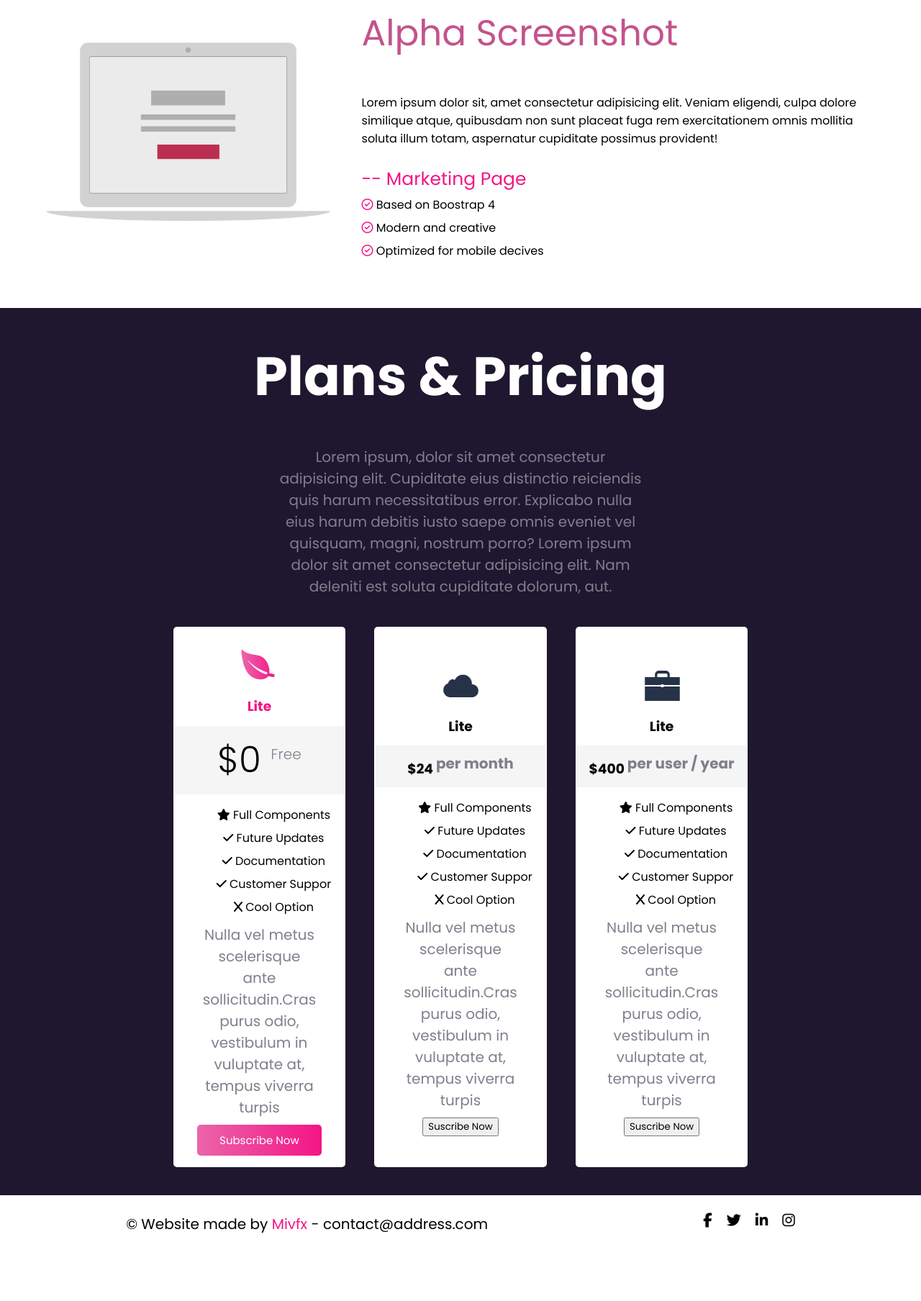
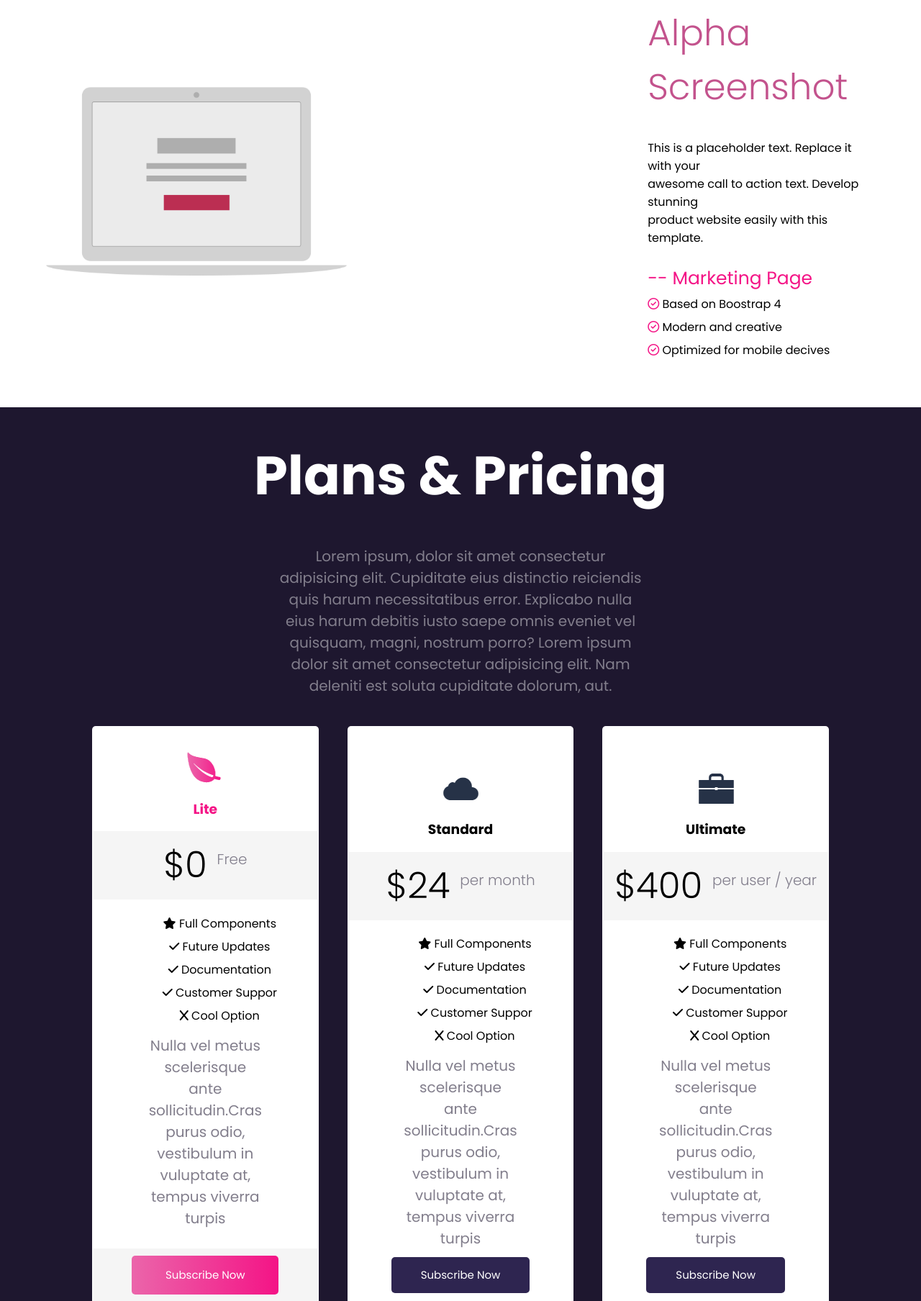
Before and after one commit to sarabarmar/proyecto-bleux, a plain HTML site: page index.html in a window 1280 px wide. Shown: the part 992-2800 px from the top of the page at 72% size. Before the commit the page ends 2734 px from the top, so only its background shows below. Drawn offline with Linux system fonts and the light colour scheme.

Commit message:
Segundo commit

```diff
--- a/index.html
+++ b/index.html
@@ -33,10 +33,13 @@
                 </h1>
                 <p>
                     We build this template to help you create modern
+                    <br>
                     and beutiful marketing page.
                 </p>
+                <div class="botonesinicio">
                     <button class="botonpage">Downloand it now</button>
                     <button class="boton2">Feactures</button>
+                </div>
             </div>
             <div class="fondoimagen">
                 <img src="asset/image/phone.png" alt="Celular">
@@ -46,7 +49,7 @@
     <section class="seccion2">
         <h2>Fonctionnalités</h2>
         <div class="horizontal">
-            <div class="comptador">
+            <div class="computador">
                 <img src="asset/image/laptop.png" alt="Computador">
             </div>
             <div class="texto">
@@ -55,9 +58,9 @@
                 </h3>
                 <br>
                 <p>
-                    Lorem ipsum dolor sit, amet consectetur adipisicing elit. Veniam eligendi, culpa dolore similique
-                    atque, quibusdam non sunt placeat fuga rem exercitationem omnis mollitia soluta illum totam,
-                    aspernatur cupiditate possimus provident!
+                   This is a placeholder text. Replace it with your
+                   <br>awesome call to action text. Develop stunning
+                   <br>product website easily with this template.
                 </p>
                 <br>
                 <h4>
@@ -105,16 +108,20 @@
                     Nulla vel metus scelerisque ante sollicitudin.Cras purus odio, vestibulum in vuluptate at, tempus
                     viverra turpis
                 </p>
+                <div class="gris">
                 <button class="botoncarta1">Subscribe Now</button>
+            </div>
             </div>
             <div class="carta2 carta1">
                 <img src="asset/image/nube.png" alt="Hoja">
-                <h3>
-                    Lite
+                <h3 class="azul">
+                    Standard
                 </h3>
-                <h3 class="gris">
+                <div class="gris">
+                    <h3 class="precio">
                         $24 <sup>per month</sup>
                     </h3>
+                </div>
                 <ul>
                     <i class="fa-solid fa-star"></i> Full Components
                     <br>
@@ -126,20 +133,22 @@
                     <br>
                     <i class="fa-solid fa-x"></i> Cool Option
                 </ul>
-                <p>
+                <p class="parcarta1">
                     Nulla vel metus scelerisque ante sollicitudin.Cras purus odio, vestibulum in vuluptate at, tempus
                     viverra turpis
                 </p>
-                <button type="botoncarta2">Suscribe Now</button>
+                <button class="botoncarta2">Subscribe Now</button>
             </div>
             <carta class="carta3 carta1">
                 <img src="asset/image/maletin.png" alt="Hoja">
-                <h3>
-                    Lite
+                <h3 class="azul">
+                    Ultimate
                 </h3>
-                <h3 class="gris">
+                <div class="gris">
+                    <h3 class="precio">
                         $400 <sup>per user / year</sup>
                     </h3>
+                </div>
                 <ul>
                     <i class="fa-solid fa-star"></i> Full Components
                     <br>
@@ -151,11 +160,11 @@
                     <br>
                     <i class="fa-solid fa-x"></i> Cool Option
                 </ul>
-                <p>
+                <p class="parcarta1">
                     Nulla vel metus scelerisque ante sollicitudin.Cras purus odio, vestibulum in vuluptate at, tempus
                     viverra turpis
                 </p>
-                <button type="botoncarta3 botoncarta2">Suscribe Now</button>
+                <button class="botoncarta3 botoncarta2">Subscribe Now</button>
             </carta>
         </div>
     </section>
--- a/style/style.css
+++ b/style/style.css
@@ -48,36 +48,50 @@ nav {
 
 .fondocolor {
     color: white;
-    align-content: center;
-    justify-items: end;
     background-color: #2E2550;
-    padding: 9vw;
+    padding: 10vw;
 
 }
 
 .fondocolor h1 {
-    font-size: 75px;
+    font-size: 90px;
+    font-weight: 600;
 }
 
 .fondocolor p {
-    font-size: 18px;
-    margin: 1% 0%;
+    font-size: 20px;
+    margin: 10% 0%;
+}
+
+.botonesinicio {
+    display: flex;
+    gap: 10px;
+    margin-top: 6%;
+
 }
 
 .botonpage {
     background: white;
     border: none;
     color: #F41486;
+    padding: 2% 4%;
+    border-radius: 3px;
+}
+
+.boton2 {
+    border-color: white;
+    background: #2E2550;
+    color: white;
+    border-radius: 3px;
+    padding: 2% 4%;
 }
 
 .fondoimagen {
-    margin: 0%;
-    align-items: center;
+    align-content: center;
 }
 
 .fondoimagen img {
     width: 100%;
-    justify-content: start;
 }
 
 .seccion2 {
@@ -94,17 +108,18 @@ nav {
     margin-top: 1%;
     display: flex;
     align-items: center;
+    justify-items: space-evenly;
 }
 
 .seccion2 img {
-    width: 90%;
+    width: 50%;
 }
 
 
 .texto h3 {
     color: #C3538D;
     font-size: 50px;
-    font-weight: 400;
+    font-weight: 100;
     margin-bottom: 3%;
 }
 
@@ -142,7 +157,7 @@ nav {
     display: flex;
     justify-content: space-around;
     gap: 40px;
-    margin: 0% 11%;
+    margin: 0% 0%;
 }
 
 sup {
@@ -163,9 +178,7 @@ sup {
 
 .carta1 i {
     line-height: 2rem;
-}
-.parcarta1{
-    size: 10px;
+    text-align: start;
 }
 
 .botoncarta1 {
@@ -177,6 +190,14 @@ sup {
     border-radius: 5px;
 }
 
+.botoncarta2 {
+    border: none;
+    color: white;
+    background: #2E2550;
+    padding: 5% 15%;
+    font-size: 15px;
+    border-radius: 5px;
+}
 .rosa {
     color: #F41486;
 
@@ -219,4 +240,5 @@ footer {
 
 .footericono i {
     font-size: 20px;
+    align-content: center;
 }
```
Lines whose indentation alone changed are shown as unchanged.
